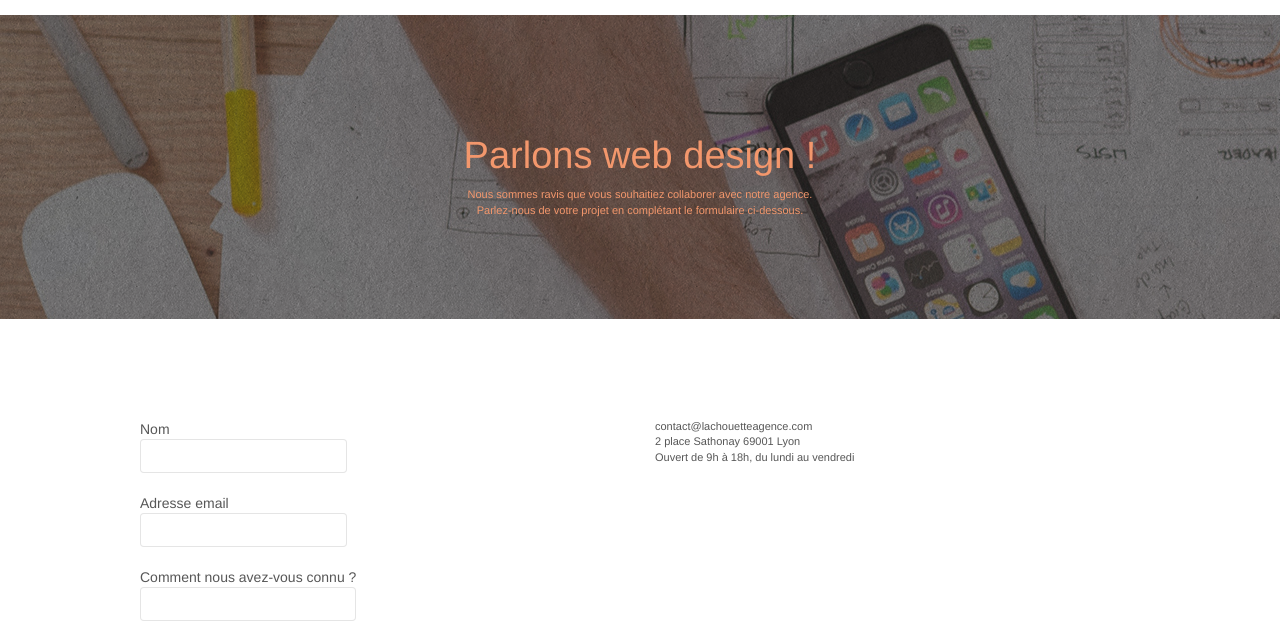
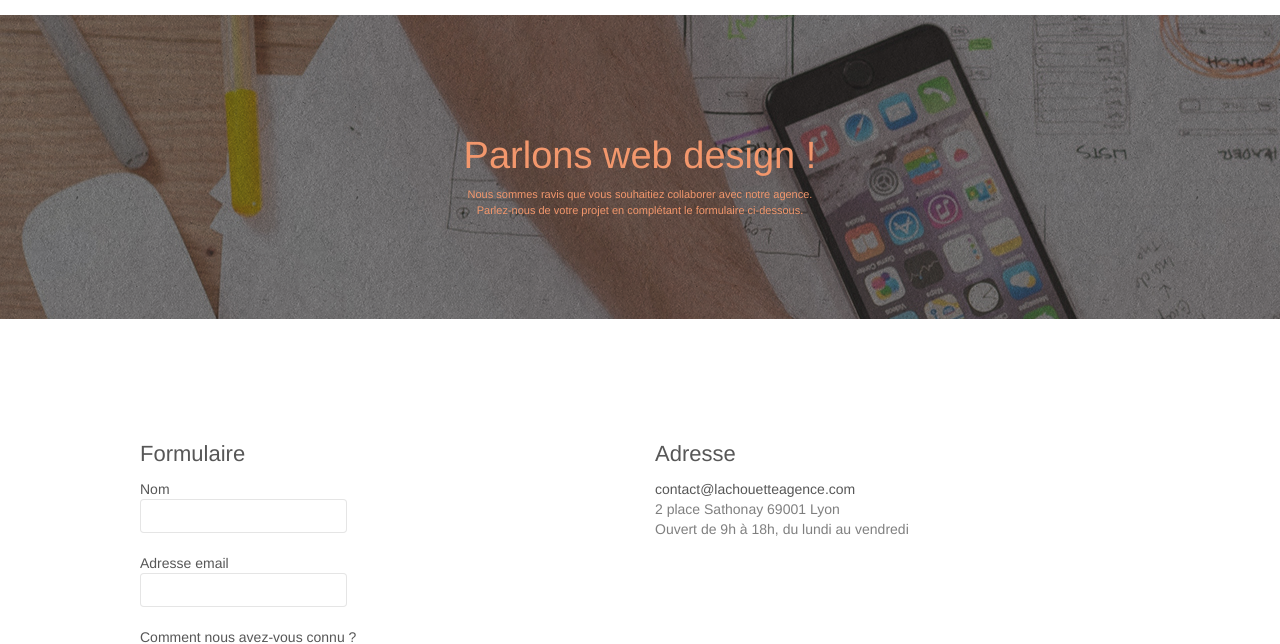
Before and after one commit to jfbrillant/JFBrillant_4_23022021, a plain HTML site: page contact.html in a window 1280 px wide. Shown: the part 77-721 px from the top of the page. Drawn offline with Linux system fonts and the light colour scheme.

Commit message:
Modifs Soutenance

```diff
--- a/contact.html
+++ b/contact.html
@@ -31,7 +31,6 @@
 <!-- Principal conteneur -->
 <div class="page-container">
 
-<main>
 <!-- bloc-0 -->
 <header class="bloc bgc-white l-bloc " id="bloc-0">
 	<div class="container bloc-sm">
@@ -57,8 +56,9 @@
 </header>
 <!-- bloc-0 END -->
 
+<main>
 <!-- bloc-6 -->
-<section class="bloc bg-dots-bg bg-repeat bloc bgc-dark-slate-blue bg-banniere d-bloc bloc-bg-texture texture-paper" id="bloc-6">
+<div class="bloc bg-dots-bg bg-repeat bloc bgc-dark-slate-blue bg-banniere d-bloc bloc-bg-texture texture-paper" id="bloc-6">
 	<div class="container bloc-lg">
 		<div class="row">
 			<div class="col-sm-12">
@@ -72,7 +72,7 @@
 			</div>
 		</div>
 	</div>
-</section>
+</div>
 <!-- bloc-6 END -->
 
 <!-- bloc-7 -->
@@ -80,6 +80,7 @@
 	<div class="container bloc-lg">
 		<div class="row">
 			<div class="col-sm-6">
+				<h2>Formulaire</h2>
 				<form id="form_1" novalidate data-success-msg="Your message has been sent." data-fail-msg="Sorry it seems that our mail server is not responding, Sorry for the inconvenience!">
 					<div class="form-group">
 						<label>
@@ -111,8 +112,13 @@
 				</form>
 			</div>
 			<div class="col-sm-6">
+				<h2>Adresse</h2>
 				<p>
-					contact@lachouetteagence.com<br>2 place Sathonay 69001 Lyon<br>Ouvert de 9h à 18h, du lundi au vendredi<br>
+					<address>
+						<a href="mailto:contact@lachouetteagence.com">contact@lachouetteagence.com</a><br>
+						2 place Sathonay 69001 Lyon<br>
+						Ouvert de 9h à 18h, du lundi au vendredi<br>
+					</address>
 				</p>
 			</div>
 		</div>
@@ -123,7 +129,7 @@
 <!-- ScrollToTop Button -->
 <a class="bloc-button btn btn-d scrollToTop" onclick="scrollToTarget('1')"><span class="fa fa-chevron-up"></span></a>
 <!-- ScrollToTop Button END-->
-
+</main>
 
 <!-- Footer - bloc-8 -->
 <footer class="bloc bgc-atomic-tangerine d-bloc" id="bloc-8">
@@ -160,7 +166,6 @@
 	</div>
 </footer>
 <!-- Footer - bloc-8 END -->
-</main>
 
 </div>
 <!-- Principal conteneur END -->
```
Also changed, not shown: index.html (+7 -7 lines).
